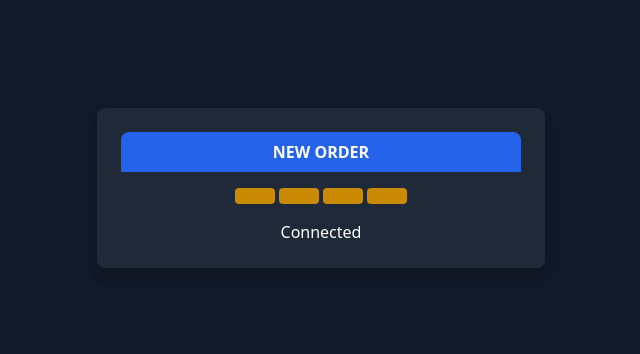
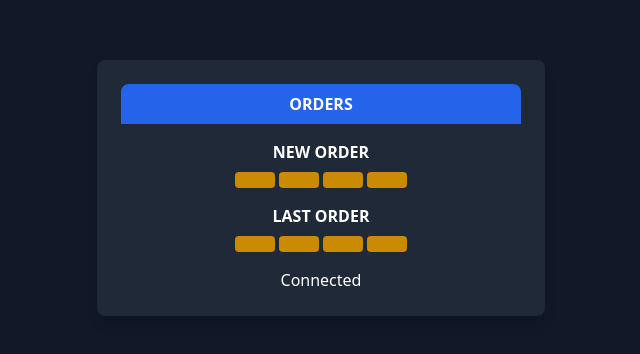
Before and after one commit to CLyieee/bigbrew-app, a React (Vite) app in the folder a-app/: page /queue in a window 1280 px wide. Shown: the part 212-566 px from the top of the page, without its empty margins (319-959 px from the left). Built offline with nearby package versions, Linux system fonts and the light colour scheme; no server answers.

Commit message:
Update queue.jsx

```diff
--- a/a-app/src/app/pages/queue.jsx
+++ b/a-app/src/app/pages/queue.jsx
@@ -20,9 +20,9 @@ const Dashboard = () => {
     const channel = pusher.subscribe('orders');
     channel.bind('new-order', (data) => {
       console.log('New order received:', data);
-      // Update the last queue number before setting the current
       setLastQueueNumber(currentQueueNumber); // Store the current number as last before updating
       setCurrentQueueNumber(data.orderData.orderNumber); // Update to the latest order number
+
       // Play sound when a new order is received
       try {
         notificationSound.play();
@@ -62,8 +62,12 @@ const Dashboard = () => {
   return (
     <div className="h-screen w-screen flex flex-col items-center justify-center bg-gray-900">
       <div className="bg-gray-800 rounded-lg p-6 text-center flex flex-col justify-between w-full max-w-md mx-auto shadow-lg">
-        <h2 className="text-white font-bold mb-4 bg-blue-600 p-2 rounded-t-lg">NEW ORDER</h2>
-        <div className="flex justify-center items-center flex-1 flex-col">
+        <h2 className="text-white font-bold mb-4 bg-blue-600 p-2 rounded-t-lg">ORDERS</h2>
+
+        {/* Current Order Section */}
+        <div className="flex flex-col mb-4">
+          <h3 className="text-white font-semibold mb-2">NEW ORDER</h3>
+          <div className="flex justify-center items-center flex-1">
             {currentQueueNumber ? (
               <span className="text-yellow-400 text-6xl font-bold">{currentQueueNumber}</span>
             ) : (
@@ -74,10 +78,26 @@ const Dashboard = () => {
                 <div className="bg-yellow-600 w-10 h-4 rounded"></div>
               </div>
             )}
-          {lastQueueNumber && (
-            <span className="text-gray-500 text-4xl font-bold mt-4">Last Order: {lastQueueNumber}</span>
+          </div>
+        </div>
+
+        {/* Last Order Section */}
+        <div className="flex flex-col">
+          <h3 className="text-white font-semibold mb-2">LAST ORDER</h3>
+          <div className="flex justify-center items-center flex-1">
+            {lastQueueNumber ? (
+              <span className="text-gray-400 text-5xl font-bold">{lastQueueNumber}</span>
+            ) : (
+              <div className="flex justify-center items-center gap-1">
+                <div className="bg-yellow-600 w-10 h-4 rounded"></div>
+                <div className="bg-yellow-600 w-10 h-4 rounded"></div>
+                <div className="bg-yellow-600 w-10 h-4 rounded"></div>
+                <div className="bg-yellow-600 w-10 h-4 rounded"></div>
+              </div>
             )}
           </div>
+        </div>
+
         <div className={`mt-4 text-white ${isConnected ? 'text-green-500' : 'text-red-500'}`}>
           {isConnected ? 'Connected' : 'Disconnected'}
         </div>
```
Lines whose indentation alone changed are shown as unchanged.
